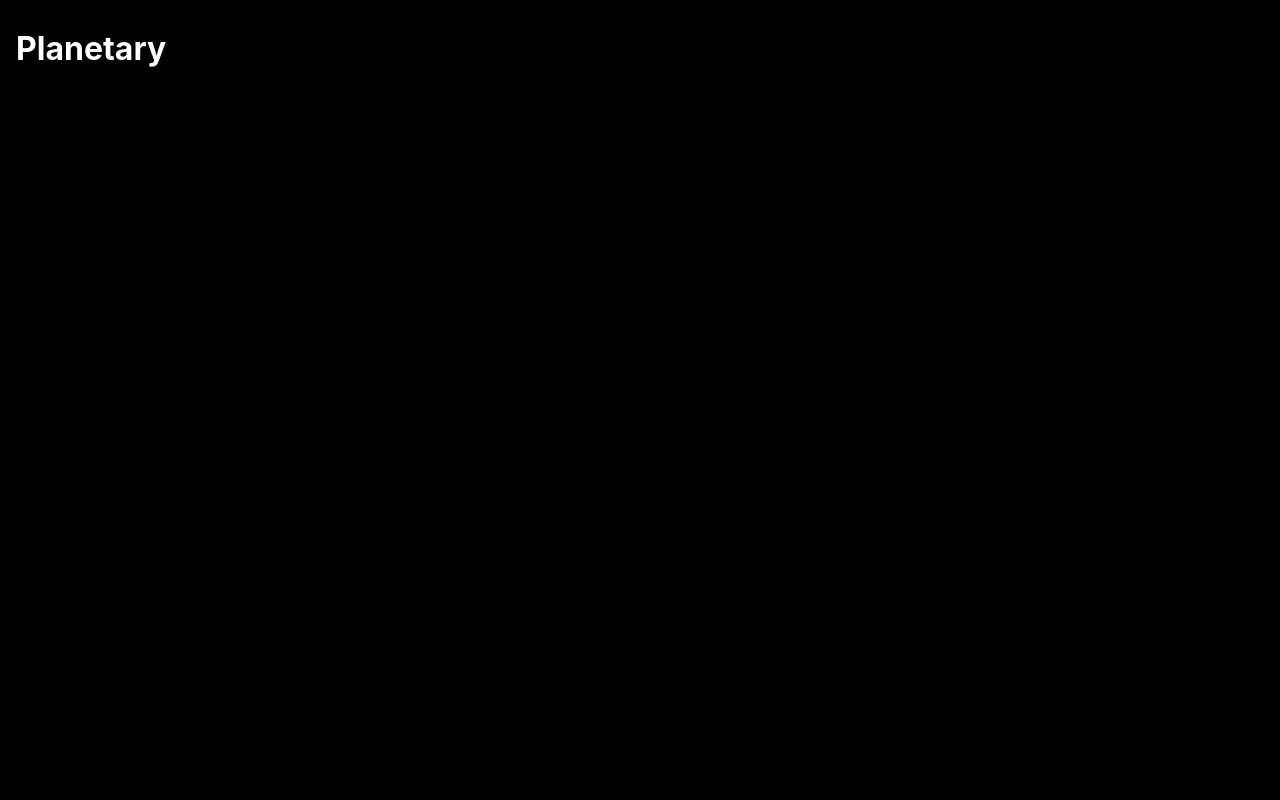
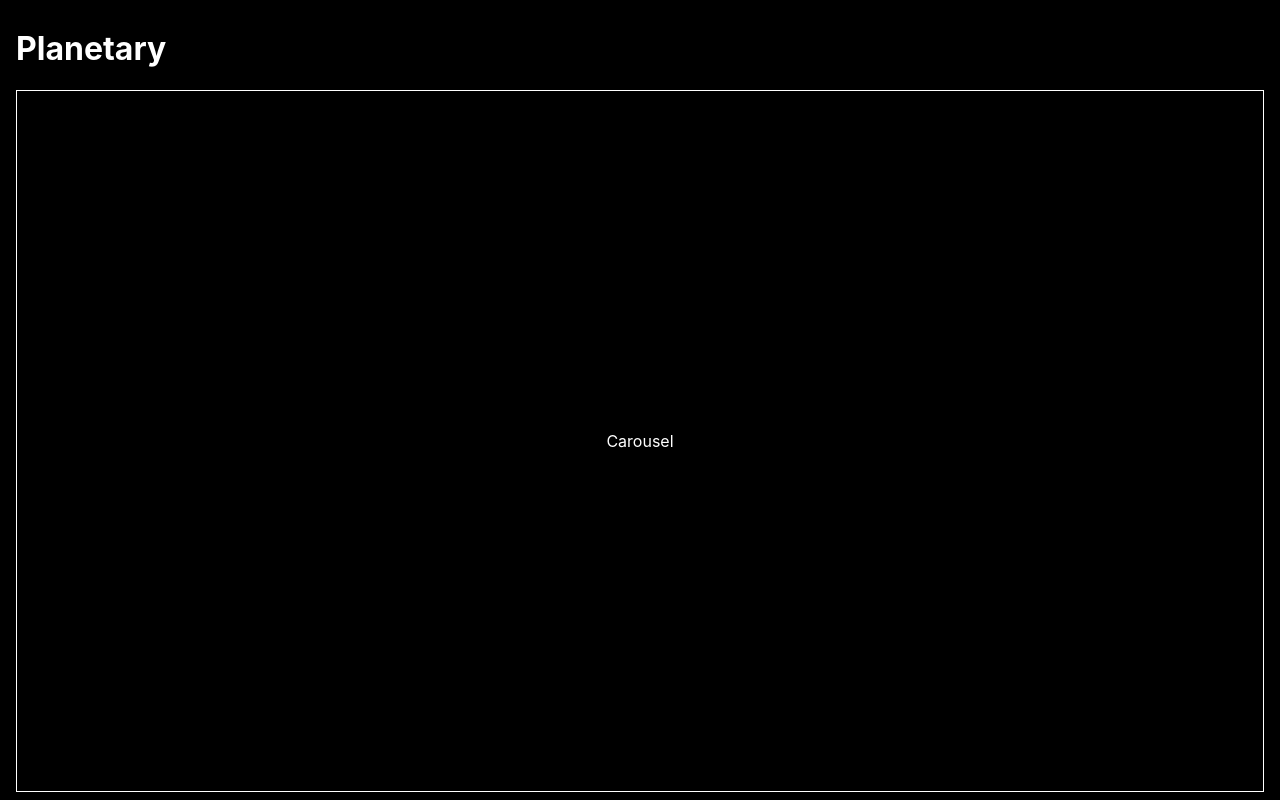
Before and after one commit to migbuen44/Planetary, a Next.js app: page / in a window 1280 px wide. Built offline with nearby package versions, Linux system fonts and the light colour scheme.

Commit message:
chore(home): create card carousel component position holder

```diff
--- a/pages/index.tsx
+++ b/pages/index.tsx
@@ -10,7 +10,7 @@ const Home: NextPage = () => {
         <title>Planetary</title>
       </Head>
       <h1 className={styles.title}>Planetary</h1>
-      <div className={styles.carousel_container}></div>
+      <div className={styles.carousel_container}>Carousel</div>
     </div>
   )
 }
--- a/styles/Home.module.scss
+++ b/styles/Home.module.scss
@@ -9,3 +9,12 @@
 .title {
   // text-align: center;
 }
+
+.carousel_container {
+  border: 1px white solid;
+  padding: 1rem;
+  flex-grow: 1;
+  display: flex;
+  align-items: center;
+  justify-content: center;
+}
```
